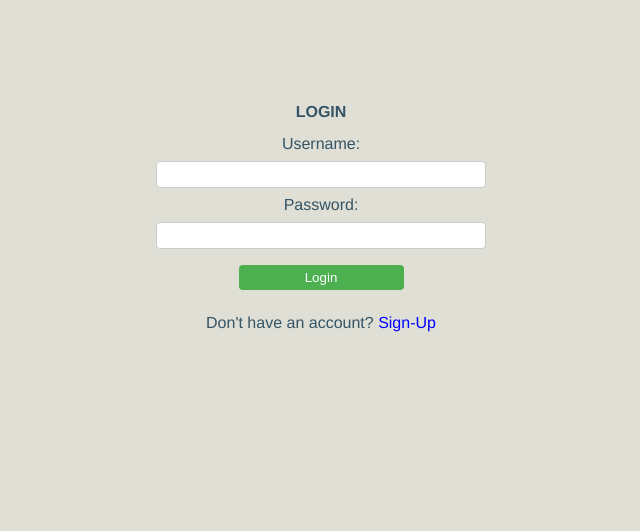
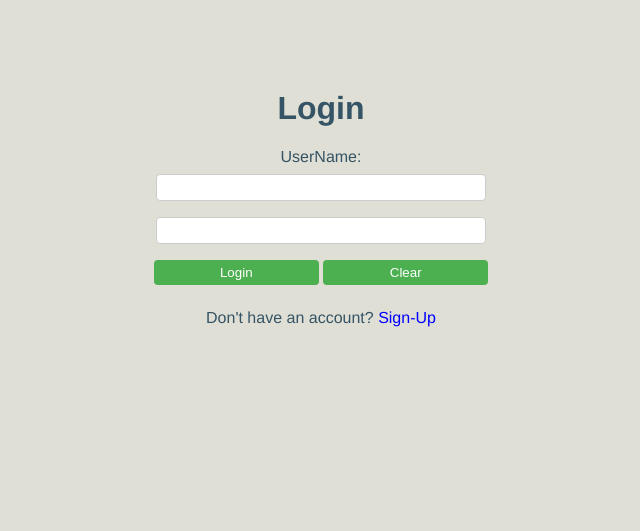
Before and after one commit to kharsala/Khan_Aziz_Assignment2, a PHP site: page /flarb/login.php in a window 1280 px wide. Shown: the top 531 px of the page, without its empty margins (319-959 px from the left). Run offline with PHP 8.4, Linux system fonts and the light colour scheme; data that the repository does not hold is empty.

Commit message:
updated the login page added user session and authentecated the usr

```diff
--- a/login.php
+++ b/login.php
@@ -1,111 +1,57 @@
 <?php
+session_start();
+ require_once 'ConnectorDb.php';
 
- require_once 'ConnectorDb.php';
-// Define variables and initialize with empty values
-$username = $password = "";
-$username_err = $password_err = "";
+if($_SERVER["REQUEST_METHOD"] == "POST"){
+  $username = strip_tags($_POST['username']);
+  $password = strip_tags($_POST['password']);
 
-// Prepare a select statement
-$sql = "SELECT username, password FROM users WHERE UserName = ? AND Password = ?";
-//$stmt = $mysqli -> prepare ("SELECT UserName, Password FROM users where UserName = '$user' AND Password = '$password' ");
-if($stmt = mysqli_prepare($mysqli, $sql)){
-    // Bind variables to the prepared statement as parameters
-  //  mysqli_stmt_bind_param($stmt, "ss", $param_user, $param_password);
-  $stmt = $mysqli -> prepare ( $sql  );
+  $username =  stripslashes($username);
+  $password =  stripslashes($password);
 
-  $stmt ->bind_param("ss", $param_user, $param_password );
+  $username = mysqli_real_escape_string($mysqli, $username);
+  $password= mysqli_real_escape_string($mysqli, $password);
 
-// Processing form data when form is submitted
-if($_SERVER["REQUEST_METHOD"] == "POST"){
+  //$password= md5($password);
 
-    // Check if username is empty
-    if(empty(trim($_POST["username"]))){
-        $username_err = 'Please enter username.';
-    } else{
-        $username = trim($_POST["username"]);
-    }
+  $dbQuery = "SELECT * FROM users WHERE UserName = '$username' LIMIT 1";
+  $result = mysqli_query($mysqli, $dbQuery);
+  $row = mysqli_fetch_array($result);
 
-    // Check if password is empty
-    if(empty(trim($_POST['password']))){
-        $password_err = 'Please enter your password.';
-    } else{
-        $password = trim($_POST['password']);
-    }
-    //variable that hold database information
+  $Id = $row['Id'];
+  $db_password = $row['Password'];
 
-    if(empty($user_err) && empty($password_err)){
+  if($password == $db_password){
+    $_SESSION['username'] = $username;
+    $_SESSION['id'] = $Id;
+    header("Location: userPage.php");
 
-            // Set parameters
-            $param_user = $username;
-            $param_password = $password;
+  }else{
+    echo "Invalid Username or Password";
+  }
 
-            // Attempt to execute the prepared statement
-            if(mysqli_stmt_execute($stmt)){
-                // Store result
-                mysqli_stmt_store_result($stmt);
 
-                // Check if username exists, if yes then verify password
-                if(mysqli_stmt_num_rows($stmt) == 1){
-                    // Bind result variables
-                    mysqli_stmt_bind_result($stmt, $user, $password);
-                    if(mysqli_stmt_fetch($stmt)){
-                        if(password_verify( $password)){
-                            /* Password is correct, so start a new session and
-                            save the username to the session */
-                            session_start();
-                            $_SESSION['username'] = $user;
-                            header("location: index.php");
-                        } else{
-                            // Display an error message if password is not valid
-                            $password_err = 'Invalid Password Entered';
-                        }
-                    }
-                } else{
-                    // Display an error message if username doesn't exist
-                    $username_err = 'No User Account Exits';
-                }
-            } else{
-                echo "Error: Please Try Again";
-            }
-        }
 
-        // Close statement
-        $stmt->execute();
-        $stmt->close();
-    }
 
-    // Close connection
-    mysqli_close($mysqli);
 }
 ?>
-
-<!DOCTYPE html>
-<html lang="en">
+<html >
 <head>
-    <meta charset="UTF-8">
     <title>Login</title>
     <link href="app.css" rel="stylesheet" type="text/css" >
 
 </head>
 <body>
     <div div class="main-body-Form">
-        <h2>Login</h2>
-        <form action="<?php echo htmlspecialchars($_SERVER["PHP_SELF"]); ?>" method="post">
-            <div class="form-group <?php echo (!empty($username_err)) ? 'has-error' : ''; ?>">
-                Username:<br>
-                <input type="text" name="username"class="form-control" value="<?php echo $username; ?>">
-                <span class="help-block"><?php echo $username_err; ?></span>
-            </div>
-            <div class="form-group <?php echo (!empty($password_err)) ? 'has-error' : ''; ?>">
-                Password:<br>
-                <input type="password" name="password" class="form-control">
-                <span class="help-block"><?php echo $password_err; ?></span>
-            </div>
-            <div class="form-group">
-                <input type="submit" class="btn btn-primary" value="Login">
-            </div>
-            <p>Don't have an account? <a id = "login" href="registration.php">Sign-Up</a></p>
-        </form>
+        <h1>Login</h1>
+      <form action="login.php" method="post">
+        UserName:<br>
+        <input type="text" name="username" required/><br>
+        <input type="password" name="password" required/><br>
+        <input type="submit" name="submit" value="Login"/>
+        <input type="reset" value="Clear"/>
+      </form>
+        <p>Don't have an account? <a id = "login" href="registration.php">Sign-Up</a></p>
     </div>
 
     <div class="footer">
```
